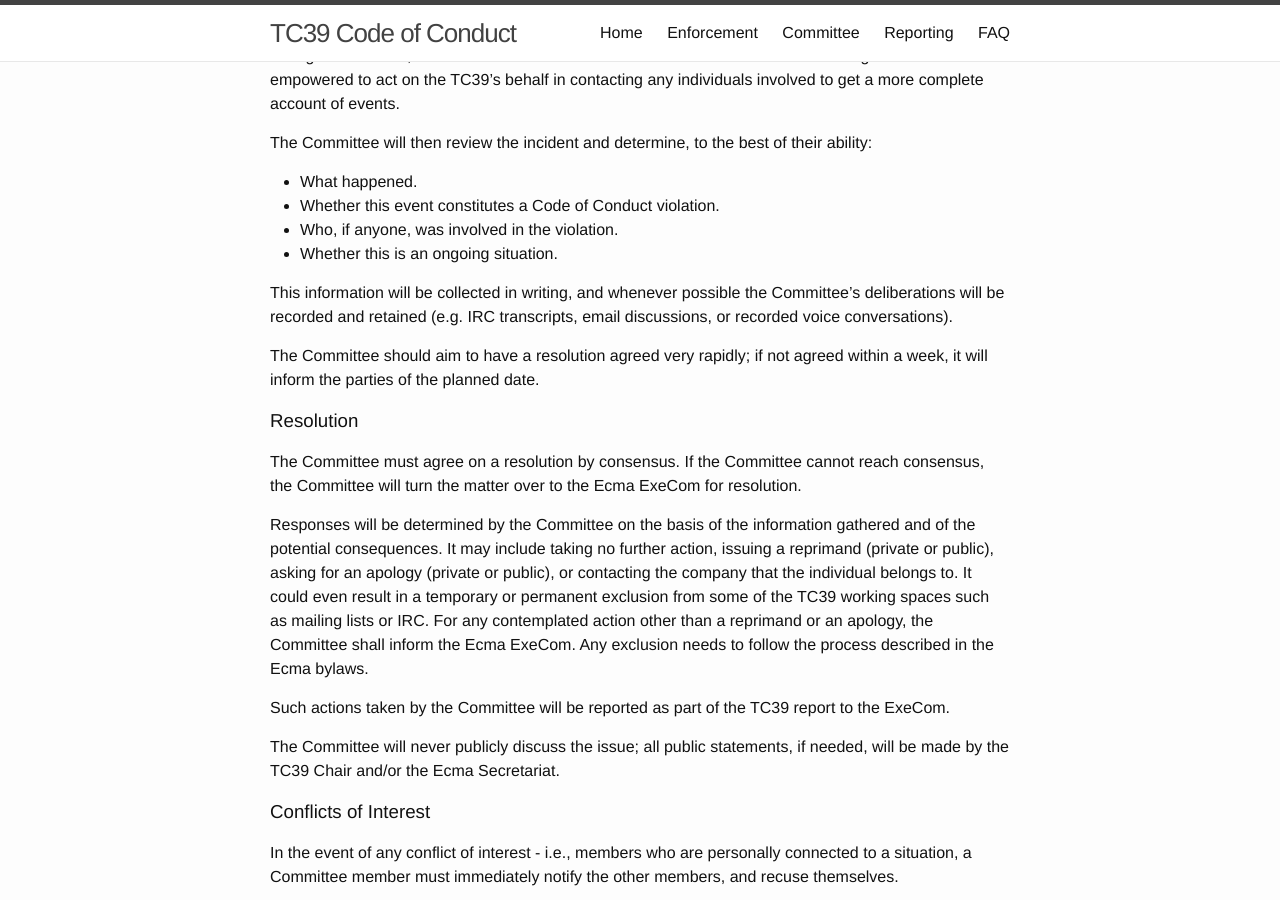
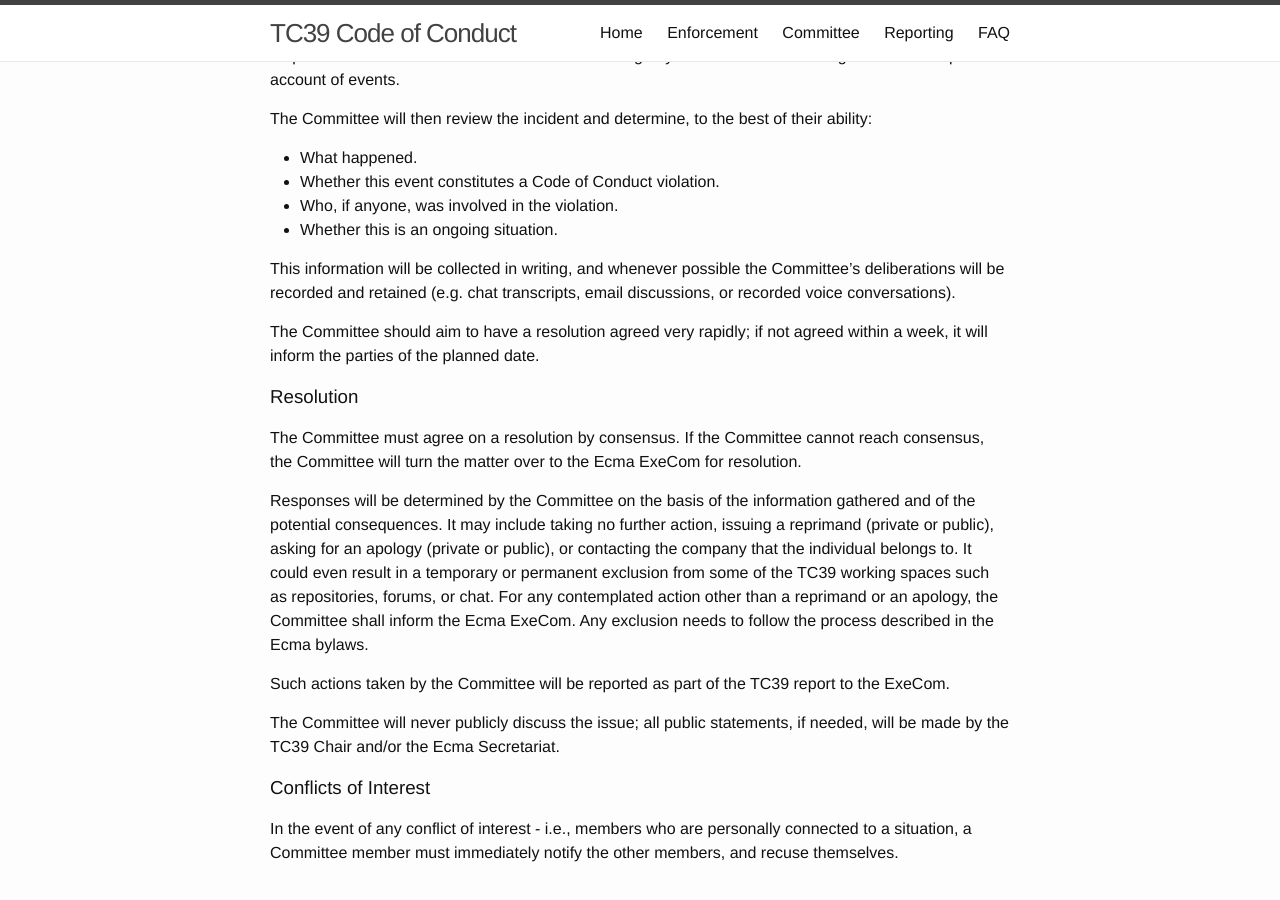
Before and after one commit to tc39/code-of-conduct, a Jekyll site: the page built from index.md, in a window 1280 px wide and 900 px high, scrolled down 3215 px. Built offline with Jekyll 4.4.1, drawn with Linux system fonts in a browser that asks for light colours; some of the changed text lies outside the part shown.

Commit message:
📝 update CoC to eliminate obsoleted forms of communication, remove scare quotes

```diff
--- a/index.md
+++ b/index.md
@@ -9,7 +9,7 @@ Like the technical community as a whole, TC39 is made up of a mixture of profess
 
 This isn’t an exhaustive list of things that you can’t do. Rather, take it in the spirit in which it’s intended a guide to make it easier to enrich all of us and the technical communities in which we participate and empower others to speak.
 
-This Code of Conduct is enforced within all spaces managed by TC39. This includes chat channels/rooms moderated by TC39, issue trackers on projects hosted by TC39, and TC39 events and meetings.
+This Code of Conduct is enforced within all spaces managed by TC39. This includes chat rooms and forums moderated by TC39, issue trackers on projects hosted by TC39, and TC39 events and meetings.
 
 If you believe someone is violating the Code of Conduct, we ask that you report it by emailing [tc39-conduct-reports@googlegroups.com][tc39-conduct]. For more details, please see our [Reporting Guidelines][].
 
@@ -71,7 +71,7 @@ In your report please include:
 * Your contact info (so we can get in touch with you if we need to follow up).
 * Names (real, nicknames, or pseudonyms) of any individuals involved. If there were other witnesses besides you, please try to include them as well.
 * When and where the incident occurred. Please be as specific as possible.
-* Your account of what occurred. If there is a publicly available record (e.g. a mailing list archive or a public IRC logger) please include a link. Screenshots can be useful in the case something is edited or deleted before action is taken.
+* Your account of what occurred. If there is a publicly available record (e.g. project issue, forum post, or a public chat log) please include a link. Screenshots can be useful in the case something is edited or deleted before action is taken.
 * Any extra context you believe existed for the incident.
 * If you believe this incident is ongoing.
 * Any other information you believe we should have.
@@ -105,7 +105,7 @@ The Committee will then review the incident and determine, to the best of their
 * Who, if anyone, was involved in the violation.
 * Whether this is an ongoing situation.
 
-This information will be collected in writing, and whenever possible the Committee’s deliberations will be recorded and retained (e.g. IRC transcripts, email discussions, or recorded voice conversations).
+This information will be collected in writing, and whenever possible the Committee’s deliberations will be recorded and retained (e.g. chat transcripts, email discussions, or recorded voice conversations).
 
 The Committee should aim to have a resolution agreed very rapidly; if not agreed within a week, it will inform the parties of the planned date.
 
@@ -113,7 +113,7 @@ The Committee should aim to have a resolution agreed very rapidly; if not agreed
 
 The Committee must agree on a resolution by consensus. If the Committee cannot reach consensus, the Committee will turn the matter over to the Ecma ExeCom for resolution.
 
-Responses will be determined by the Committee on the basis of the information gathered and of the potential consequences. It may include taking no further action, issuing a reprimand (private or public), asking for an apology (private or public), or contacting the company that the individual belongs to. It could even result in a temporary or permanent exclusion from some of the TC39 working spaces such as mailing lists or IRC. For any contemplated action other than a reprimand or an apology, the Committee shall inform the Ecma ExeCom. Any exclusion needs to follow the process described in the Ecma bylaws.
+Responses will be determined by the Committee on the basis of the information gathered and of the potential consequences. It may include taking no further action, issuing a reprimand (private or public), asking for an apology (private or public), or contacting the company that the individual belongs to. It could even result in a temporary or permanent exclusion from some of the TC39 working spaces such as repositories, forums, or chat. For any contemplated action other than a reprimand or an apology, the Committee shall inform the Ecma ExeCom. Any exclusion needs to follow the process described in the Ecma bylaws.
 
 Such actions taken by the Committee will be reported as part of the TC39 report to the ExeCom.
 
@@ -155,9 +155,9 @@ We know that the TC39 community is transparent, friendly, and welcoming. We want
 
 For the most part, we don’t think it means large changes. We think that the text does a really good job describing the way TC39 already conducts itself. We expect that most people will simply continue to behave in the awesome way they have for years.
 
-However, we do expect that people will abide by the spirit and words of the CoC when in “official” TC39 spaces. This code has been adopted by TC39. That means that it’ll apply both in community spaces _and_ at TC39 events.
+However, we do expect that people will abide by the spirit and words of the CoC when in official TC39 spaces. This code has been adopted by TC39. That means that it’ll apply both in community spaces _and_ at TC39 events.
 
-In practice, this means any TC39 IRC channels, bug tracking and code review tools, and “official” TC39 events.
+In practice, this means any TC39 chat rooms, issue tracking and code review tools, and official TC39 events.
 
 ### What about TC39 events?
 
```
